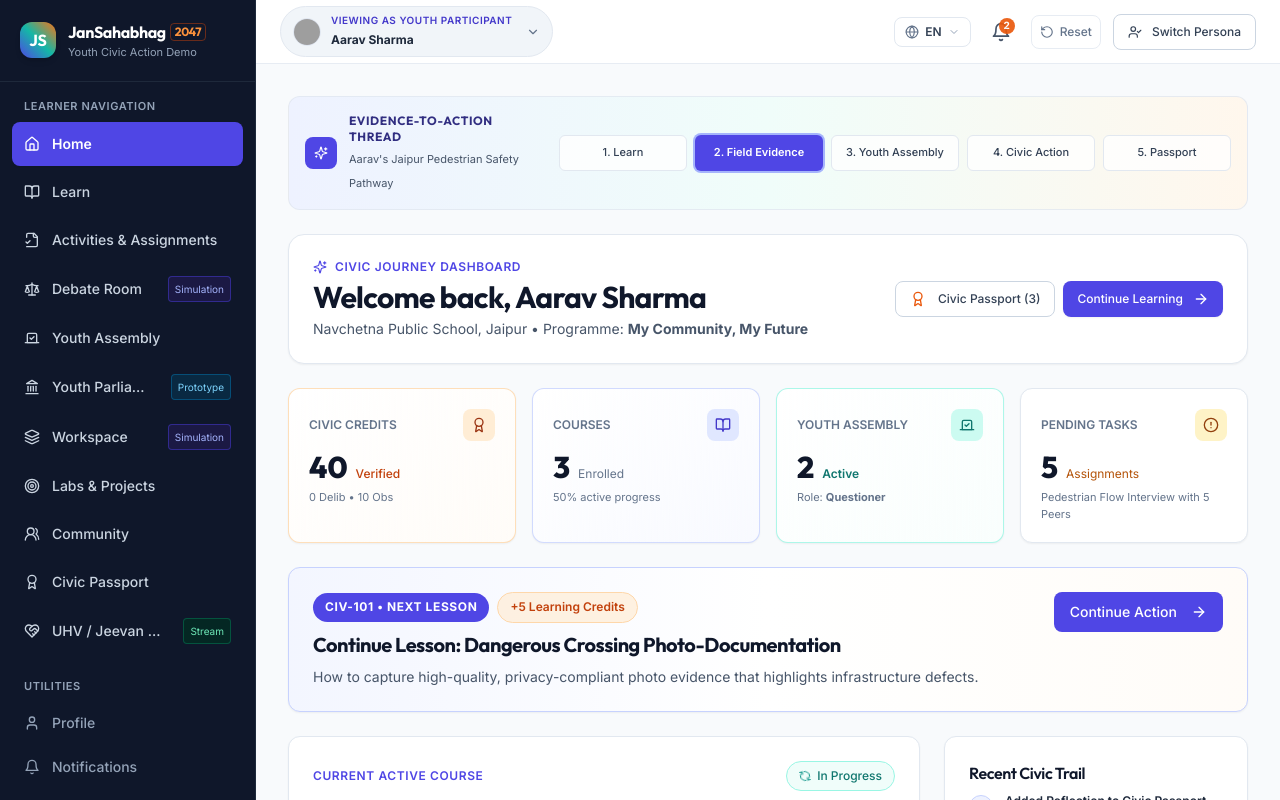
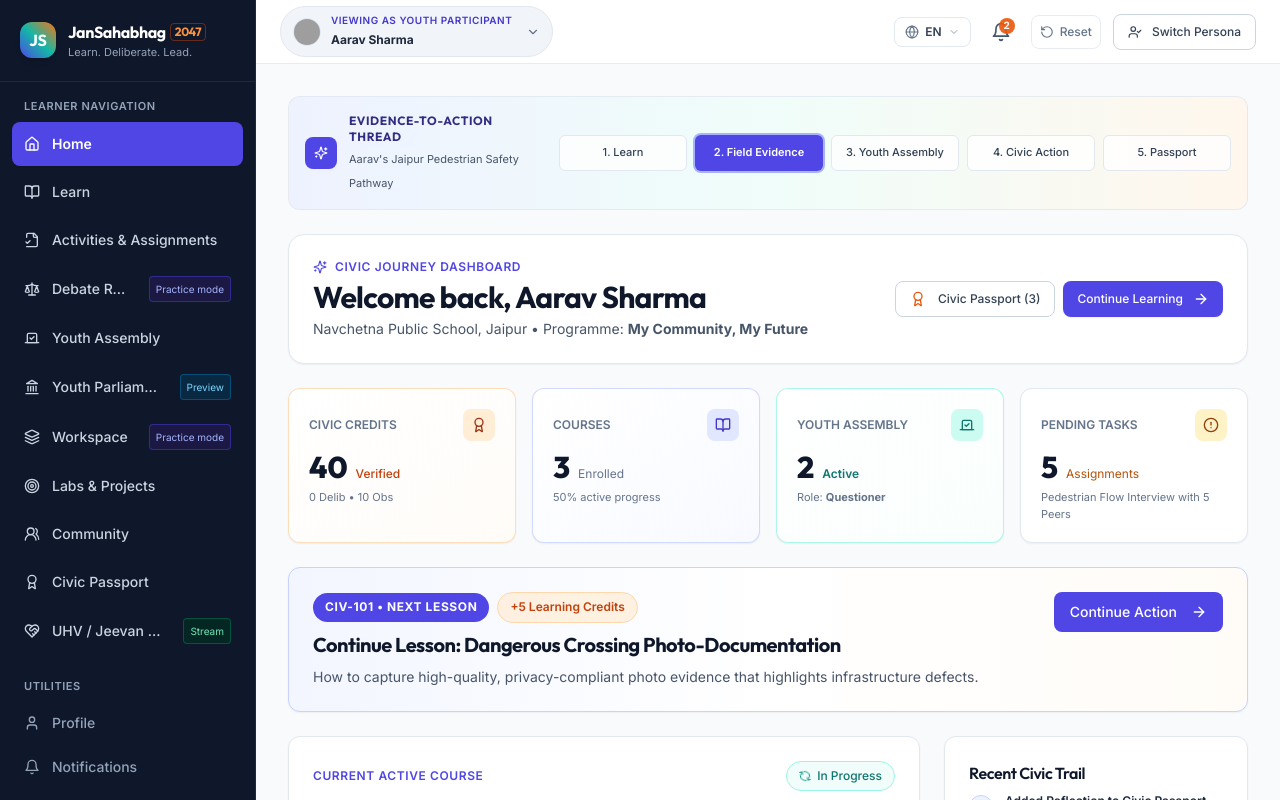
Before and after one commit to Laluboom/jansahabhag-2047-demo, a React (Vite) app: page /dashboard in a window 1280 px wide. Shown: the top 800 px of the page. Built offline with nearby package versions, Linux system fonts and the light colour scheme; grey boxes are pictures that could not be loaded.

Commit message:
fix(navigation): apply honest labels and concise tagline in sidebar

```diff
--- a/src/components/layout/DesktopSidebar.tsx
+++ b/src/components/layout/DesktopSidebar.tsx
@@ -42,10 +42,10 @@ export const DesktopSidebar: React.FC<DesktopSidebarProps> = ({
     { to: '/dashboard', label: 'Home', icon: Home },
     { to: '/learn', label: 'Learn', icon: BookOpen },
     { to: '/assignments', label: 'Activities & Assignments', icon: FileCheck2 },
-    { to: '/debate-room', label: 'Debate Room', icon: Scale, badge: 'Simulation' },
+    { to: '/debate-room', label: 'Debate Room', icon: Scale, badge: 'Practice mode' },
     { to: '/assemblies', label: 'Youth Assembly', icon: Vote },
-    { to: '/parliament', label: 'Youth Parliament', icon: Landmark, badge: 'Prototype' },
-    { to: '/workspace', label: 'Workspace', icon: Layers, badge: 'Simulation' },
+    { to: '/parliament', label: 'Youth Parliament', icon: Landmark, badge: 'Preview' },
+    { to: '/workspace', label: 'Workspace', icon: Layers, badge: 'Practice mode' },
     { to: '/projects', label: 'Labs & Projects', icon: Target },
     { to: '/community', label: 'Community', icon: Users2 },
     { to: '/passport', label: 'Civic Passport', icon: Award },
@@ -106,7 +106,7 @@ export const DesktopSidebar: React.FC<DesktopSidebarProps> = ({
                 2047
               </span>
             </h1>
-            <p className="text-[11px] text-slate-400 font-normal truncate">Youth Civic Action Demo</p>
+            <p className="text-[11px] text-slate-400 font-normal truncate">Learn. Deliberate. Lead.</p>
           </div>
         </Link>
 
@@ -152,9 +152,9 @@ export const DesktopSidebar: React.FC<DesktopSidebarProps> = ({
                     <span
                       className={cn(
                         'text-[10px] px-1.5 py-0.5 rounded border font-normal shrink-0 ml-1.5',
-                        item.badge === 'Simulation' && 'bg-indigo-950/80 border-indigo-800/80 text-indigo-300',
-                        item.badge === 'Planned' && 'bg-amber-950/80 border-amber-800/80 text-amber-300',
-                        item.badge === 'Prototype' && 'bg-sky-950/80 border-sky-800/80 text-sky-300',
+                        (item.badge === 'Practice mode' || item.badge === 'Simulation') && 'bg-indigo-950/80 border-indigo-800/80 text-indigo-300',
+                        (item.badge === 'Coming next' || item.badge === 'Planned') && 'bg-amber-950/80 border-amber-800/80 text-amber-300',
+                        (item.badge === 'Preview' || item.badge === 'Prototype') && 'bg-sky-950/80 border-sky-800/80 text-sky-300',
                         item.badge === 'Stream' && 'bg-emerald-950/80 border-emerald-800/80 text-emerald-300'
                       )}
                     >
```
Also changed, not shown: 1 other file (tests, documents, lock files or other folders).
